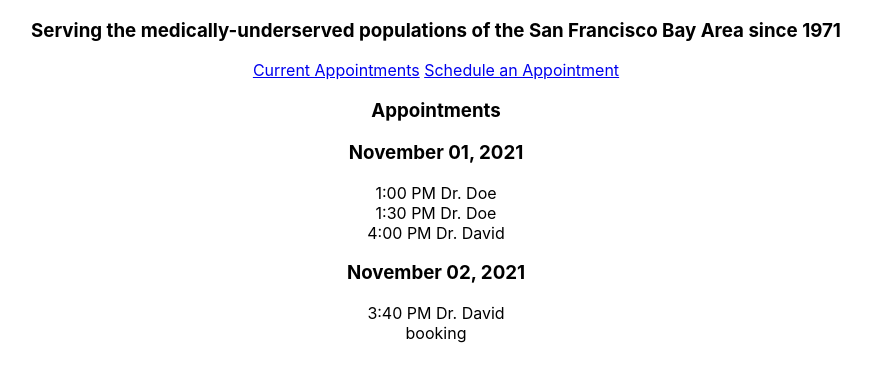
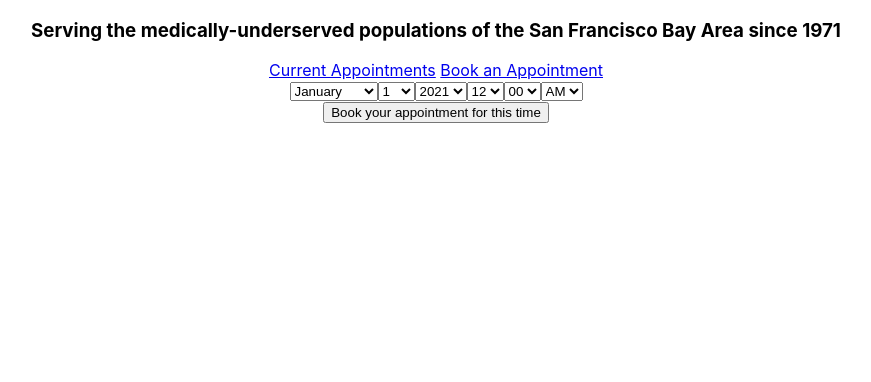
Before and after one commit to Justin-Ng-SF/Coding-Assessment, a React (Create React App) app in the folder q2/appointments/: page /appointments/booking in a window 1280 px wide. Shown: the top 382 px of the page, without its empty margins (204-1075 px from the left). Built offline with nearby package versions, Linux system fonts and the light colour scheme.

Commit message:
added booking and confirmation page after successfully booking

```diff
--- a/q2/appointments/public/index.html
+++ b/q2/appointments/public/index.html
@@ -2,7 +2,7 @@
 <html lang="en">
   <head>
     <meta charset="utf-8" />
-    <link rel="icon" href="nemslogo2020.png" />
+    <link rel="icon" href="/nemslogo2020.png" />
     <meta name="viewport" content="width=device-width, initial-scale=1" />
     <meta name="theme-color" content="#000000" />
     <link rel="manifest" href="%PUBLIC_URL%/manifest.json" />
--- a/q2/appointments/src/App.js
+++ b/q2/appointments/src/App.js
@@ -1,9 +1,10 @@
 import './App.css';
-import Navbar from './components/Navbar';
 import { BrowserRouter as Router, Route, Switch } from 'react-router-dom';
-import Appointments from './components/Appointments';
-import Confirmed from './components/Confirmed';
-import Booking from './components/Booking';
+
+import Navbar from './components/Navbar/Navbar';
+import Appointments from './components/Appointment/Appointments';
+import Confirmed from './components/Booking/Confirmed';
+import Booking from './components/Booking/Booking';
 
 
 
@@ -12,20 +13,19 @@ function App() {
   //will be using time as the key as we will assume that there cannot be two appointments at the same time, meaning that times 'should' be unique in this scenario
 
   const appointments = [
-    { "time": "2021-10-01T13:00:00Z", "provider": "Dr. Doe" },
+    { "time": "2021-10-30T13:00:00Z", "provider": "Dr. Doe" },
     { "time": "2021-10-01T16:00:00Z", "provider": "Dr. David" },
     { "time": "2021-10-01T13:30:00Z", "provider": "Dr. Doe" },
     { "time": "2021-10-02T15:40:00Z", "provider": "Dr. David" },
   ]
 
-
   return (
     <div className="App">
       <Router>
         <Navbar />
-        <Appointments appointments={appointments} />
+
         <Switch>
-
+          <Route exact path="/appointments" component={() => <Appointments appointments={appointments} />} />
           <Route exact path="/appointments/booking" component={() => <Booking appointments={appointments} />} />
           <Route exact path="/appointments/confirmed" component={Confirmed}/>
         </Switch>
--- a/q2/appointments/src/components/Appointments.js
+++ b/q2/appointments/src/components/Appointment/Appointments.js
@@ -11,7 +11,7 @@ const Appointments = ({appointments}) => {
     //dayCount will be the unique days with appointments
     let dayCount = 0;
 
-    appointments.map((appointment) => {
+    appointments.forEach((appointment) => {
         let day = appointment.time.substring(0, 10);
         /*
         i am checking to see if i have any appointments for a day
--- a/q2/appointments/src/components/AppointmentsByDay.js
+++ b/q2/appointments/src/components/Appointment/AppointmentsByDay.js
@@ -4,8 +4,8 @@ import Appointment from './Appointment';
 const AppointmentsByDay = ({ appointmentsOfTheDay }) => {
 
     //for easy concatenation, should be static for each component of AppointmentsByDay
-    const months = ["January", "February", "March", "April", "May", "June", "July", "August", "September", "October", "November", "December"]
-    const month = months[appointmentsOfTheDay[0].time.substring(5, 7)];
+    const months = ["January", "February", "March", "April", "May", "June", "July", "August", "September", "October", "November", "December"];
+    const month = months[appointmentsOfTheDay[0].time.substring(5, 7)-1];
     const day = appointmentsOfTheDay[0].time.substring(8, 10);
     const year = appointmentsOfTheDay[0].time.substring(0, 4);
 
--- a/q2/appointments/src/components/Booking.js
+++ /dev/null
@@ -1,13 +0,0 @@
-import React from 'react';
-
-const Booking = ({appointments}) => {
-
-    return (
-        <section>
-            booking
-        </section>
-    )
-
-}
-
-export default Booking;
--- /dev/null
+++ b/q2/appointments/src/components/Booking/Booking.js
@@ -0,0 +1,174 @@
+import React, {useState} from 'react';
+
+const Booking = ({appointments}) => {
+
+    const [bookingTime, setBookingTime] = useState('2021-10-01T13:00:00Z');
+    const months = ["January", "February", "March", "April", "May", "June", "July", "August", "September", "October", "November", "December"];
+
+    const checkDate = () => {
+        //this is more for when checking through the list of appointments
+        let invalidDate = false;
+        //get current date to compare to booking date
+        const currentDate = new Date().toISOString().replace('.', ':');
+
+        //get booking date
+        const month = parseInt(document.getElementById("month").value);
+        const day = parseInt(document.getElementById("day").value);
+        const year = parseInt(document.getElementById("year").value);
+        let hour = document.getElementById("hour").value;
+        let minute = document.getElementById("minute").value;
+        const afternoon = document.getElementById("afternoon").value;
+        hour = afternoon === "PM" && hour !== "12" ? parseInt(hour) + 12 : hour;
+        hour = afternoon === "AM" && hour === "12" ? "00" : hour;
+        const newDate = `${year}-${month}-${day}T${hour}:${minute}:00Z`;
+
+        //get day of week to make sure no sundays
+        var myDate = new Date();
+        myDate.setFullYear(year);
+        myDate.setMonth(month);
+        myDate.setDate(day + 4);
+
+        //check for valid date/days/time, no sundays, 9am to 5pm only
+        if (newDate < currentDate) {
+            invalidDate = true;
+            console.log('invalid date')
+            alert('You have chosen an invalid date. Please choose another day.');
+        }
+        else if (day === 31) {
+            if (month === 4 || month === 6 || month === 9 || month === 11) {
+                console.log('invalid day for month');
+                alert('You have chosen an invalid day of the month. Please choose another day.');
+            }
+        }
+        //not counting leap year
+        else if (month === 2 && day > 28) {
+            invalidDate = true;
+            console.log('invalid day for month')
+            alert('You have chosen an invalid day of the month. Please choose another day.');
+        }
+        else if (myDate.getDay() === 0) {
+            invalidDate = true;
+            console.log('we are off sundays');
+            alert('We are off Sundays! Sorry for the inconvenience. Please pick another day of the week.');
+
+        }
+        else if (parseInt(hour) < 9 || parseInt(hour) >= 17) {
+            invalidDate = true;
+            console.log('we are not open for these hours');
+            alert('We are closed during these hours. We are open Monday to Saturday from 9:00AM to 5:00PM. Please choose another time.');
+        }
+        else {
+            //check for conflict in current schedule
+            appointments.forEach((appointment) => {
+                if (appointment.time === newDate) {
+                    invalidDate = true;
+                    alert('Sorry, we already have an appointment scheduled at that time. Please choose another time.')
+                }
+            });
+
+
+            if (!invalidDate) {
+                // function to add appointment would be here
+                setBookingTime(currentDate);
+                alert(`Your appointment for ${months[month]} ${day}, ${year} at ${hour}:${minute} ${afternoon} has been confirmed.\n
+                Thank you.`);
+                window.location.replace('/confirmed');
+            }
+        }
+    }
+
+    return (
+        <section>
+            <select id="month">
+                <option value="01">January</option>
+                <option value="02">February</option>
+                <option value="03">March</option>
+                <option value="04">April</option>
+                <option value="05">May</option>
+                <option value="06">June</option>
+                <option value="07">July</option>
+                <option value="08">August</option>
+                <option value="09">September</option>
+                <option value="10">October</option>
+                <option value="11">Novenmer</option>
+                <option value="12">December</option>
+            </select>
+            <select id="day">
+                <option value="01">1</option>
+                <option value="02">2</option>
+                <option value="03">3</option>
+                <option value="04">4</option>
+                <option value="05">5</option>
+                <option value="06">6</option>
+                <option value="07">7</option>
+                <option value="08">8</option>
+                <option value="09">9</option>
+                <option value="10">10</option>
+                <option value="11">11</option>
+                <option value="12">12</option>
+                <option value="13">13</option>
+                <option value="14">14</option>
+                <option value="15">15</option>
+                <option value="16">16</option>
+                <option value="17">17</option>
+                <option value="18">18</option>
+                <option value="19">19</option>
+                <option value="20">20</option>
+                <option value="21">21</option>
+                <option value="22">22</option>
+                <option value="23">23</option>
+                <option value="24">24</option>
+                <option value="25">25</option>
+                <option value="26">26</option>
+                <option value="27">27</option>
+                <option value="28">28</option>
+                <option value="29">29</option>
+                <option value="30">30</option>
+                <option value="31">31</option>
+            </select>
+            <select id="year">
+                <option value="2021">2021</option>
+                <option value="2022">2022</option>
+                <option value="2023">2023</option>
+            </select>
+            <select id="hour">
+                <option value="12">12</option>
+                <option value="01">1</option>
+                <option value="02">2</option>
+                <option value="03">3</option>
+                <option value="04">4</option>
+                <option value="05">5</option>
+                <option value="06">6</option>
+                <option value="07">7</option>
+                <option value="08">8</option>
+                <option value="09">9</option>
+                <option value="10">10</option>
+                <option value="11">11</option>
+            </select>
+            <select id="minute">
+                <option value="00">00</option>
+                <option value="05">05</option>
+                <option value="10">10</option>
+                <option value="15">15</option>
+                <option value="20">20</option>
+                <option value="25">25</option>
+                <option value="30">30</option>
+                <option value="35">35</option>
+                <option value="40">40</option>
+                <option value="45">45</option>
+                <option value="50">50</option>
+                <option value="55">55</option>
+            </select>
+            <select id="afternoon">
+                <option value="AM">AM</option>
+                <option value="PM">PM</option>
+            </select>
+            <br/>
+            <button onClick={checkDate}>Book your appointment for this time</button>
+
+        </section>
+    )
+
+}
+
+export default Booking;
--- a/q2/appointments/src/components/Confirmed.js
+++ b/q2/appointments/src/components/Booking/Confirmed.js
@@ -4,13 +4,13 @@ import React from 'react';
 Simple confirmation message
 */
 
-const Confirmed = ({appointments}) => {
+const Confirmed = () => {
 
     return (
         <section>
-            <h1>
-                Booking confirmed
-            </h1>
+            <h3>
+                <div> You have successfully booked your appointment. </div>
+            </h3>
         </section>
     )
 
--- a/q2/appointments/src/components/Navbar.js
+++ b/q2/appointments/src/components/Navbar/Navbar.js
@@ -9,7 +9,7 @@ const Navbar = () => {
 
             <a href="/appointments">Current Appointments</a>
             {` `}
-            <a href="/appointments/booking">Schedule an Appointment</a>
+            <a href="/appointments/booking">Book an Appointment</a>
 
         </div>
     )
```
Also changed, not shown: q2/appointments/public/nemslogo2020.png, q2/appointments/src/components/Appointment/Appointment.js (renamed from q2/appointments/src/components/Appointment.js), q2/appointments/src/components/Component.css (deleted).
